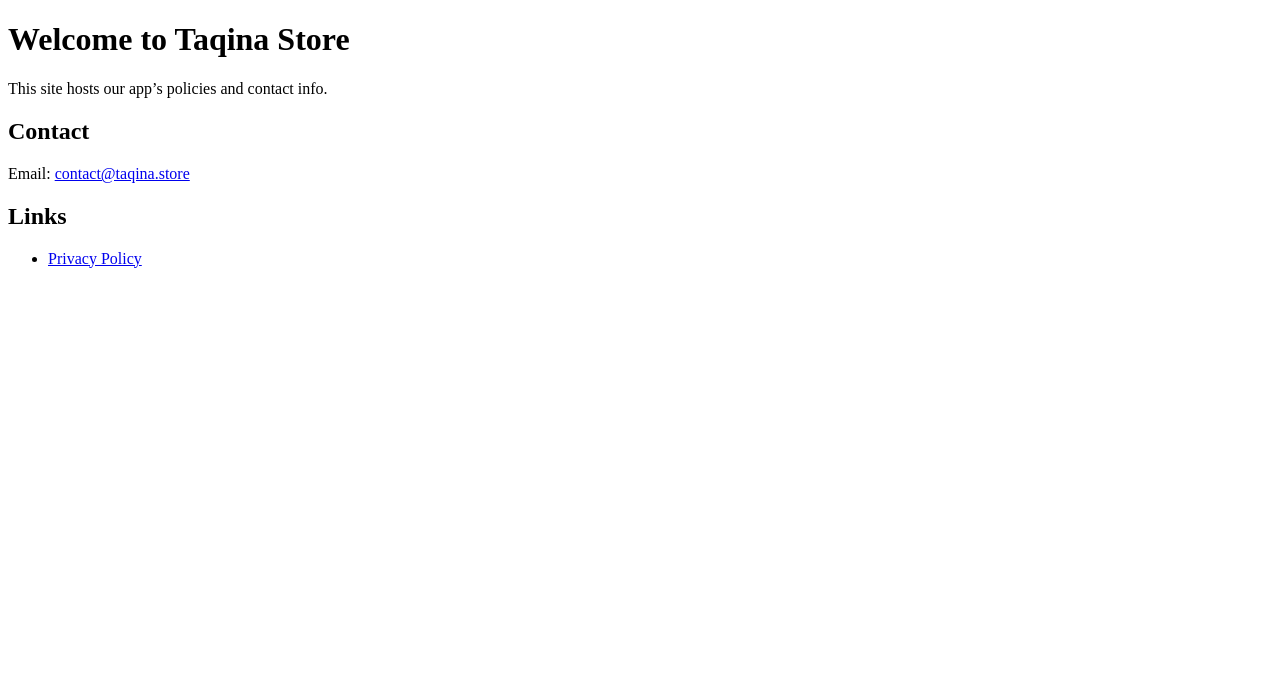
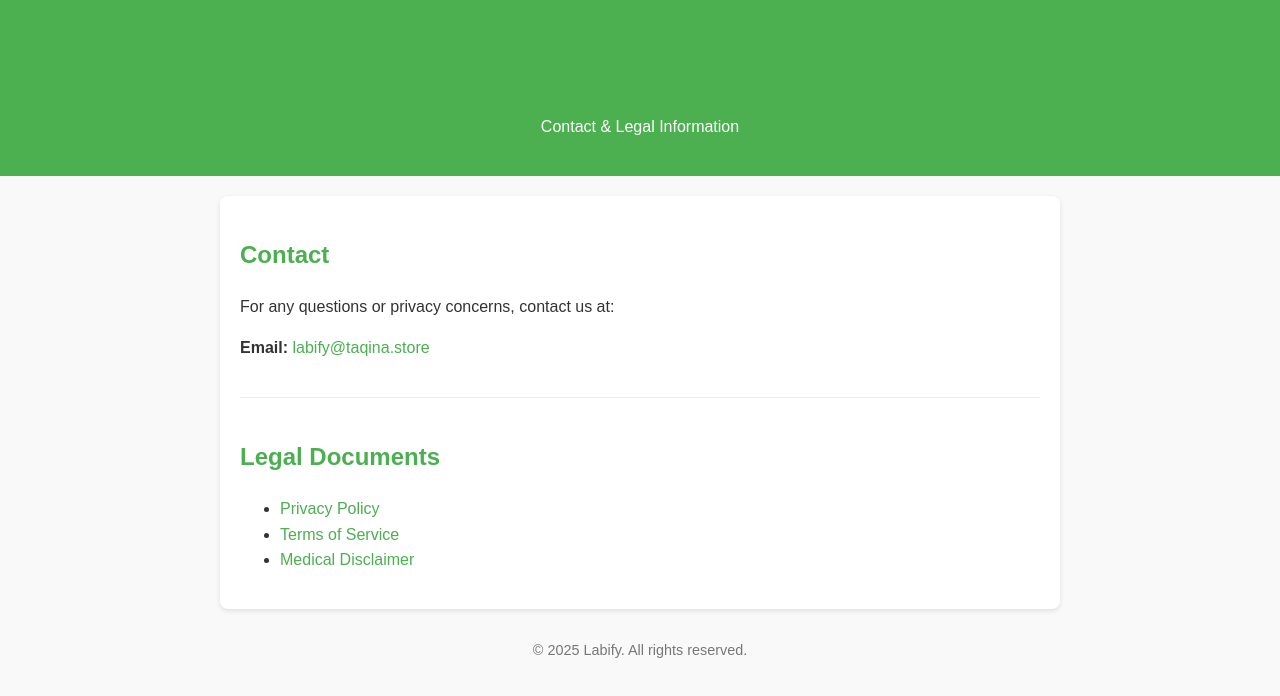
Before and after one commit to zaighamqadeer/taqina.store, a plain HTML site: page index.html in a window 1280 px wide. Drawn offline with Linux system fonts and the light colour scheme.

Commit message:
Update index.html for Labify branding and content

```diff
--- a/index.html
+++ b/index.html
@@ -2,18 +2,45 @@
 <html lang="en">
 <head>
   <meta charset="UTF-8">
-  <title>Taqina Store</title>
+  <meta name="viewport" content="width=device-width, initial-scale=1.0">
+  <title>Labify - Contact & Legal</title>
+  <style>
+    body { font-family: Arial, sans-serif; line-height: 1.6; margin:0; padding:0; background:#f9f9f9; color:#333; }
+    header { background:#4CAF50; color:white; padding:20px; text-align:center; }
+    main { max-width:800px; margin:20px auto; padding:0 20px; background:white; border-radius:8px; box-shadow:0 2px 5px rgba(0,0,0,0.1);}
+    h1,h2 { color:#4CAF50; }
+    a { color:#4CAF50; text-decoration:none; }
+    a:hover { text-decoration:underline; }
+    footer { text-align:center; padding:10px; font-size:0.9em; color:#777; }
+    .section { padding:20px 0; border-bottom:1px solid #eee; }
+    .section:last-child { border-bottom:none; }
+  </style>
 </head>
 <body>
-  <h1>Welcome to Taqina Store</h1>
-  <p>This site hosts our app’s policies and contact info.</p>
+  <header>
+    <h1>Labify</h1>
+    <p>Contact & Legal Information</p>
+  </header>
 
-  <h2>Contact</h2>
-  <p>Email: <a href="mailto:contact@taqina.store">contact@taqina.store</a></p>
+  <main>
+    <section class="section" id="contact">
+      <h2>Contact</h2>
+      <p>For any questions or privacy concerns, contact us at:</p>
+      <p><strong>Email:</strong> <a href="mailto:labify@taqina.store">labify@taqina.store</a></p>
+    </section>
 
-  <h2>Links</h2>
-  <ul>
-    <li><a href="privacy-policy.html">Privacy Policy</a></li>
-  </ul>
+    <section class="section" id="links">
+      <h2>Legal Documents</h2>
+      <ul>
+        <li><a href="privacy-policy.html#privacy">Privacy Policy</a></li>
+        <li><a href="privacy-policy.html#terms">Terms of Service</a></li>
+        <li><a href="privacy-policy.html#disclaimer">Medical Disclaimer</a></li>
+      </ul>
+    </section>
+  </main>
+
+  <footer>
+    &copy; 2025 Labify. All rights reserved.
+  </footer>
 </body>
 </html>
```
